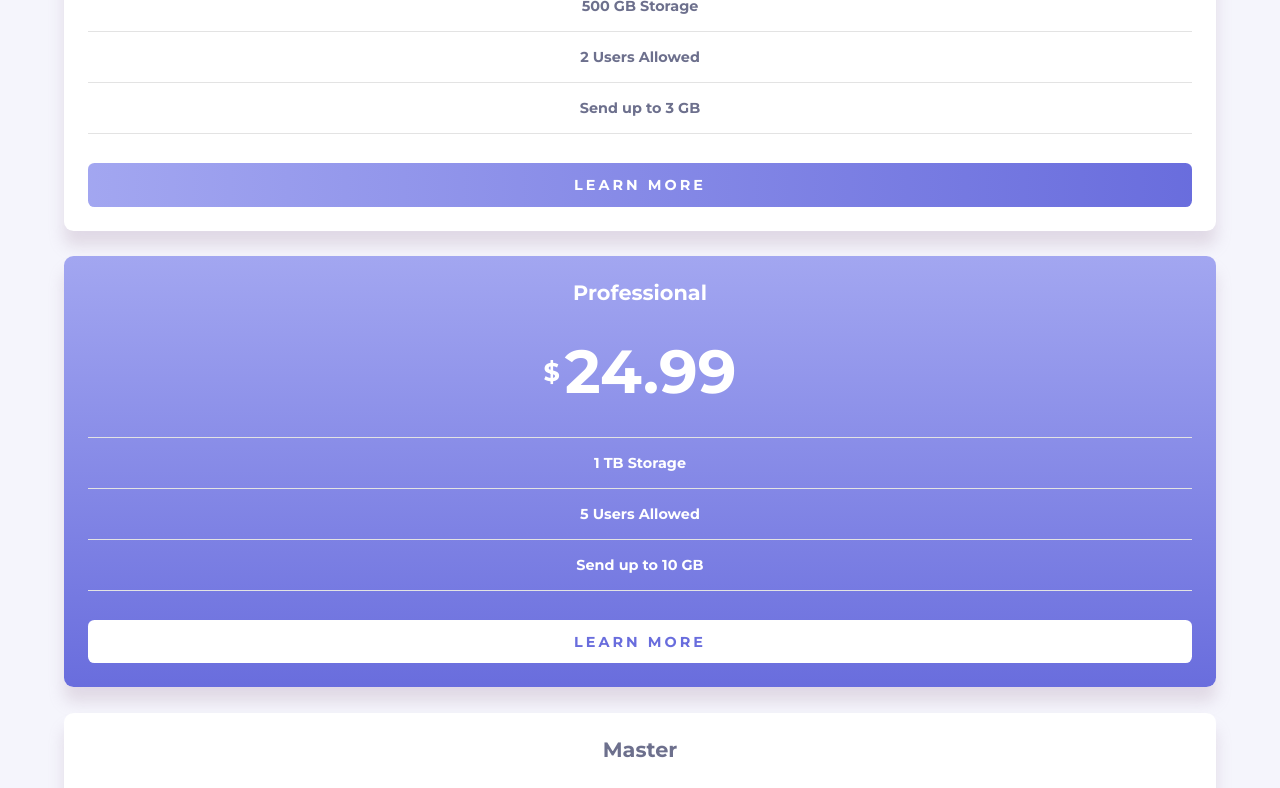
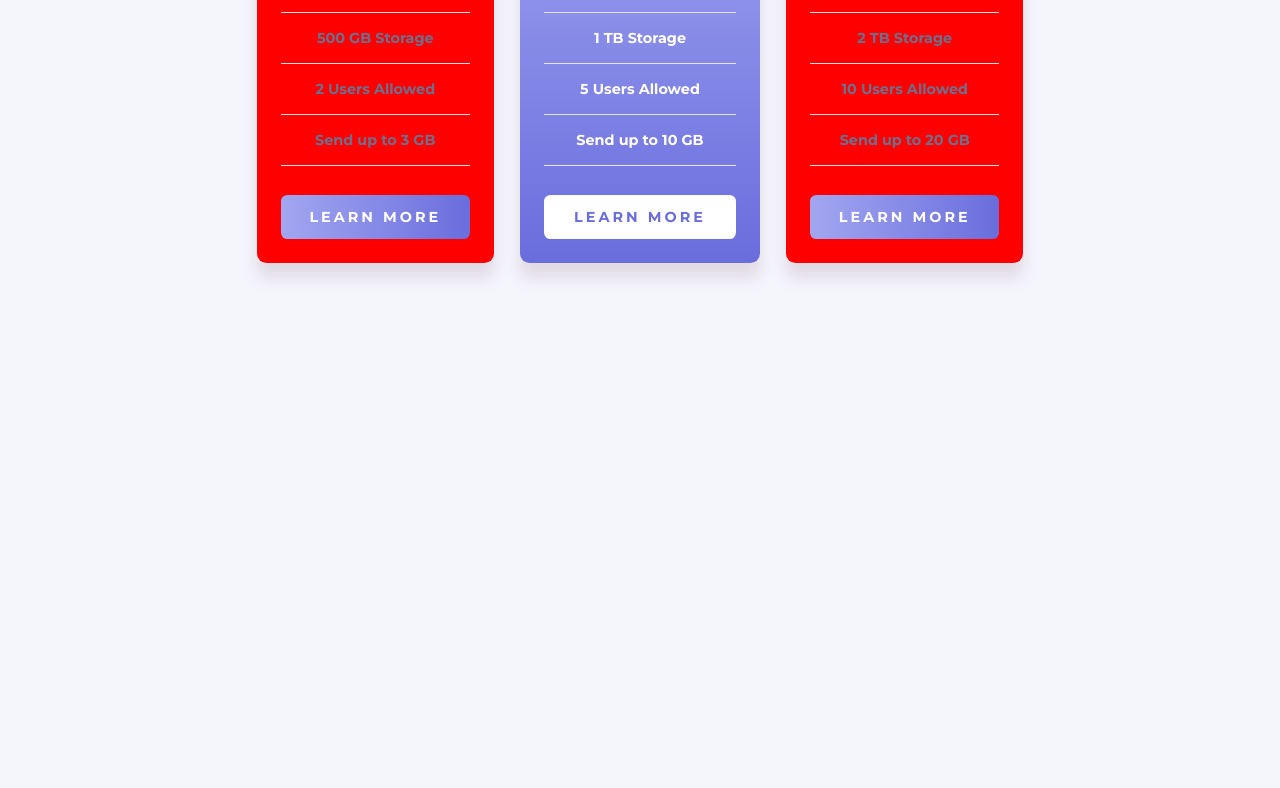
Before and after one commit to MatiasBastarrica/pricing-component-with-toggle, a plain HTML site: page index.html in a window 1280 px wide. Shown: the part 378-1166 px from the top of the page. After the commit the page ends 800 px from the top, so only its background shows below. Drawn offline with Linux system fonts and the light colour scheme.

Commit message:
Position the cards-container for the desktop layout

```diff
--- a/styles.css
+++ b/styles.css
@@ -221,3 +221,18 @@ input:checked + .slider:before {
 .slider.round:before {
   border-radius: 50%;
 }
+
+/* ### MEDIA QUERIES ### */
+
+@media (min-width: 50em) {
+  .cards-container {
+    flex-direction: row;
+    justify-content: center;
+    align-items: start;
+  }
+
+  .card:nth-child(n) {
+    background-color: red;
+    margin-block: 2rem;
+  }
+}
```
